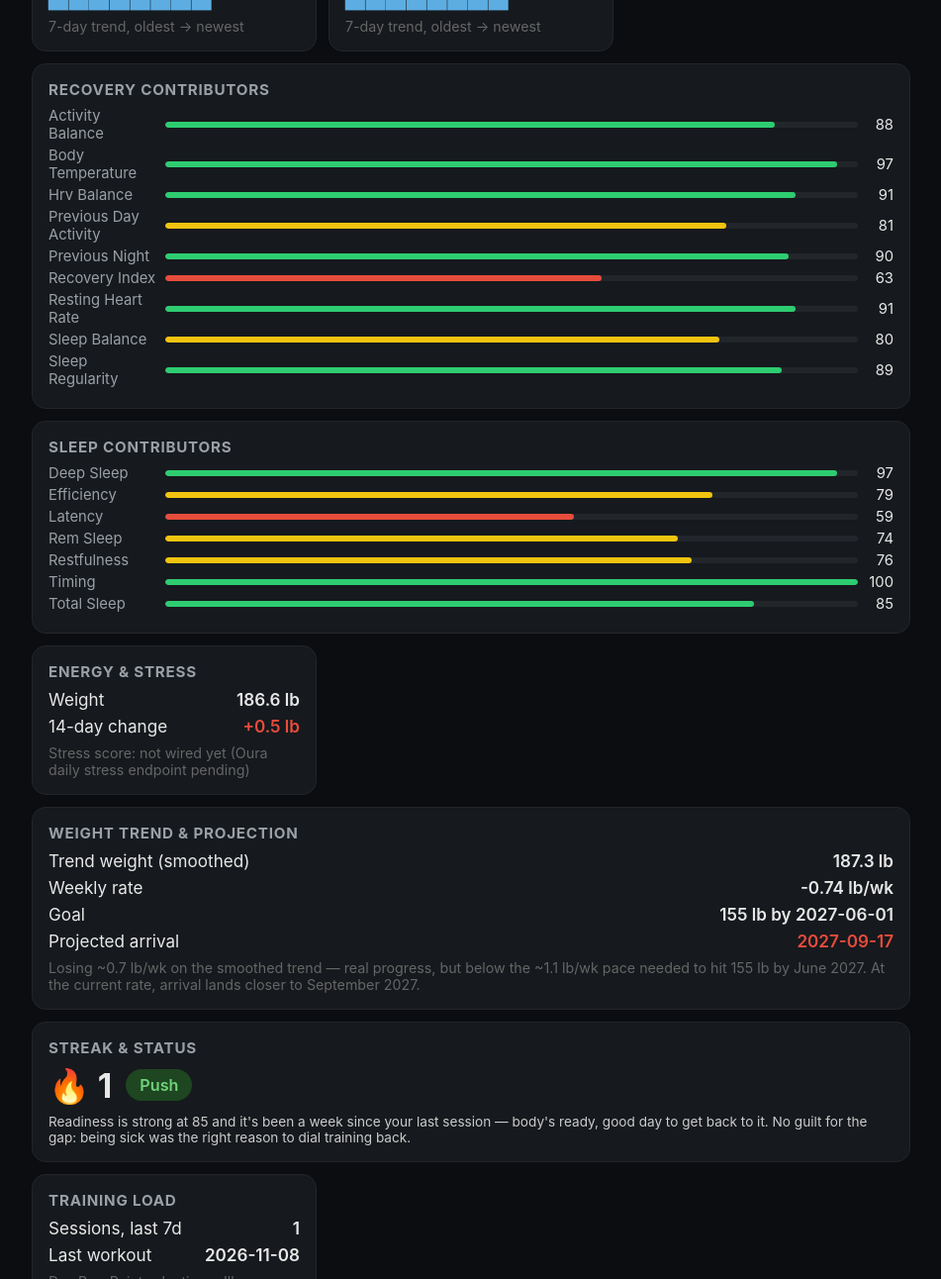
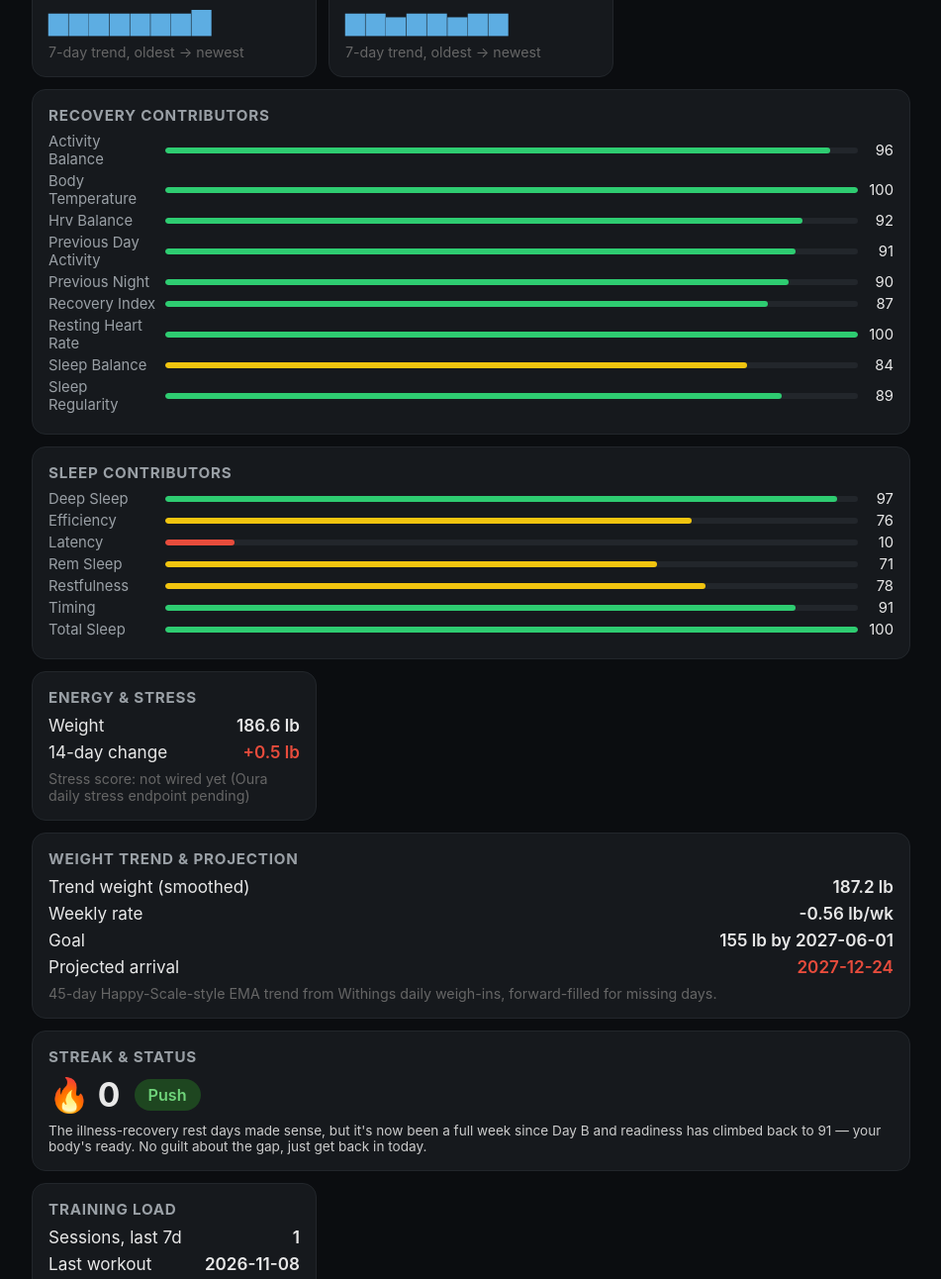
Before and after one commit to SuperPimsky/wellness-dashboard, a plain HTML site: page index.html in a window 1280 px wide. Shown: the part 402-1694 px from the top of the page at 99% size, without its empty margins (164-1115 px from the left). Drawn offline with Linux system fonts and the light colour scheme.

Commit message:
Wellness dashboard refresh 2026-11-15T07:57:00-05:00

```diff
--- a/index.html
+++ b/index.html
@@ -65,52 +65,52 @@
 </head>
 <body>
 <h1>Daily Wellness</h1>
-<div class="sub">2026-11-15 · auto-generated · last refresh 3:56 AM</div>
+<div class="sub">2026-11-15 · auto-generated · last refresh 8:00 AM</div>
 
-<div class="card full focus"><h2>Today&#39;s Focus</h2><div class="focustext">Weight trend is losing about 0.7 lb/wk — below the ~1.1 lb/wk pace needed for 155 lb by June 2027, projecting more like September 2027. Readiness is strong at 85 and it's been 7 days since your last session, so there's real room to pick training back up and close that gap.</div></div>
+<div class="card full focus"><h2>Today&#39;s Focus</h2><div class="focustext">Trend weight is easing off pace: losing about 0.56 lb/wk against the 1 lb/wk target, which projects the 155 goal to around Dec 2027 instead of June 2027. Nothing urgent, but tighten adherence this week. Readiness is strong today (91) and it's been a full week since your last session, so it's a good day to get back in the gym.</div></div>
 
 <div class="grid">
   <div class="card">
     <h2>Recovery (Readiness)</h2>
-    <div class="bigscore" style="color:#2ecc71">85</div>
+    <div class="bigscore" style="color:#2ecc71">91</div>
     <div class="label">out of 100</div>
-    <div class="spark">▇▆▆▆▆▆▆▆</div>
+    <div class="spark">▆▆▆▆▆▆▆▇</div>
     <div class="note">7-day trend, oldest → newest</div>
   </div>
   <div class="card">
     <h2>Sleep (last night)</h2>
     <div class="bigscore" style="color:#f1c40f">82</div>
     <div class="label">out of 100</div>
-    <div class="spark">▇▆▆▅▆▆▅▆</div>
+    <div class="spark">▆▆▅▆▆▅▆▆</div>
     <div class="note">7-day trend, oldest → newest</div>
   </div>
 
   <div class="card full">
     <h2>Recovery Contributors</h2>
     <div class="crow"><span>Activity Balance</span>
-      <div class="cbar"><div class="cfill" style="width:88%;background:#2ecc71"></div></div>
-      <span class="cval">88</span></div>
+      <div class="cbar"><div class="cfill" style="width:96%;background:#2ecc71"></div></div>
+      <span class="cval">96</span></div>
 <div class="crow"><span>Body Temperature</span>
-      <div class="cbar"><div class="cfill" style="width:97%;background:#2ecc71"></div></div>
-      <span class="cval">97</span></div>
+      <div class="cbar"><div class="cfill" style="width:100%;background:#2ecc71"></div></div>
+      <span class="cval">100</span></div>
 <div class="crow"><span>Hrv Balance</span>
+      <div class="cbar"><div class="cfill" style="width:92%;background:#2ecc71"></div></div>
+      <span class="cval">92</span></div>
+<div class="crow"><span>Previous Day Activity</span>
       <div class="cbar"><div class="cfill" style="width:91%;background:#2ecc71"></div></div>
       <span class="cval">91</span></div>
-<div class="crow"><span>Previous Day Activity</span>
-      <div class="cbar"><div class="cfill" style="width:81%;background:#f1c40f"></div></div>
-      <span class="cval">81</span></div>
 <div class="crow"><span>Previous Night</span>
       <div class="cbar"><div class="cfill" style="width:90%;background:#2ecc71"></div></div>
       <span class="cval">90</span></div>
 <div class="crow"><span>Recovery Index</span>
-      <div class="cbar"><div class="cfill" style="width:63%;background:#e74c3c"></div></div>
-      <span class="cval">63</span></div>
+      <div class="cbar"><div class="cfill" style="width:87%;background:#2ecc71"></div></div>
+      <span class="cval">87</span></div>
 <div class="crow"><span>Resting Heart Rate</span>
-      <div class="cbar"><div class="cfill" style="width:91%;background:#2ecc71"></div></div>
-      <span class="cval">91</span></div>
+      <div class="cbar"><div class="cfill" style="width:100%;background:#2ecc71"></div></div>
+      <span class="cval">100</span></div>
 <div class="crow"><span>Sleep Balance</span>
-      <div class="cbar"><div class="cfill" style="width:80%;background:#f1c40f"></div></div>
-      <span class="cval">80</span></div>
+      <div class="cbar"><div class="cfill" style="width:84%;background:#f1c40f"></div></div>
+      <span class="cval">84</span></div>
 <div class="crow"><span>Sleep Regularity</span>
       <div class="cbar"><div class="cfill" style="width:89%;background:#2ecc71"></div></div>
       <span class="cval">89</span></div>
@@ -122,23 +122,23 @@
       <div class="cbar"><div class="cfill" style="width:97%;background:#2ecc71"></div></div>
       <span class="cval">97</span></div>
 <div class="crow"><span>Efficiency</span>
-      <div class="cbar"><div class="cfill" style="width:79%;background:#f1c40f"></div></div>
-      <span class="cval">79</span></div>
-<div class="crow"><span>Latency</span>
-      <div class="cbar"><div class="cfill" style="width:59%;background:#e74c3c"></div></div>
-      <span class="cval">59</span></div>
-<div class="crow"><span>Rem Sleep</span>
-      <div class="cbar"><div class="cfill" style="width:74%;background:#f1c40f"></div></div>
-      <span class="cval">74</span></div>
-<div class="crow"><span>Restfulness</span>
       <div class="cbar"><div class="cfill" style="width:76%;background:#f1c40f"></div></div>
       <span class="cval">76</span></div>
+<div class="crow"><span>Latency</span>
+      <div class="cbar"><div class="cfill" style="width:10%;background:#e74c3c"></div></div>
+      <span class="cval">10</span></div>
+<div class="crow"><span>Rem Sleep</span>
+      <div class="cbar"><div class="cfill" style="width:71%;background:#f1c40f"></div></div>
+      <span class="cval">71</span></div>
+<div class="crow"><span>Restfulness</span>
+      <div class="cbar"><div class="cfill" style="width:78%;background:#f1c40f"></div></div>
+      <span class="cval">78</span></div>
 <div class="crow"><span>Timing</span>
+      <div class="cbar"><div class="cfill" style="width:91%;background:#2ecc71"></div></div>
+      <span class="cval">91</span></div>
+<div class="crow"><span>Total Sleep</span>
       <div class="cbar"><div class="cfill" style="width:100%;background:#2ecc71"></div></div>
       <span class="cval">100</span></div>
-<div class="crow"><span>Total Sleep</span>
-      <div class="cbar"><div class="cfill" style="width:85%;background:#2ecc71"></div></div>
-      <span class="cval">85</span></div>
   </div>
 
   <div class="card">
@@ -151,21 +151,21 @@
 
   <div class="card full">
     <h2>Weight Trend & Projection</h2>
-    <div class="metricrow"><span>Trend weight (smoothed)</span><span class="v">187.3 lb</span></div>
-    <div class="metricrow"><span>Weekly rate</span><span class="v">-0.74 lb/wk</span></div>
+    <div class="metricrow"><span>Trend weight (smoothed)</span><span class="v">187.2 lb</span></div>
+    <div class="metricrow"><span>Weekly rate</span><span class="v">-0.56 lb/wk</span></div>
     <div class="metricrow"><span>Goal</span><span class="v">155 lb by 2027-06-01</span></div>
     <div class="metricrow"><span>Projected arrival</span>
-      <span class="v neg">2027-09-17</span></div>
-    <div class="note">Losing ~0.7 lb/wk on the smoothed trend — real progress, but below the ~1.1 lb/wk pace needed to hit 155 lb by June 2027. At the current rate, arrival lands closer to September 2027.</div>
+      <span class="v neg">2027-12-24</span></div>
+    <div class="note">45-day Happy-Scale-style EMA trend from Withings daily weigh-ins, forward-filled for missing days.</div>
   </div>
 
   <div class="card full">
     <h2>Streak & Status</h2>
     <div class="streakrow">
-      <div class="flame">🔥 1</div>
+      <div class="flame">🔥 0</div>
       <div class="statuspill status-push">Push</div>
     </div>
-    <div class="note" style="font-size:0.85rem;color:#ccc;margin-top:8px;">Readiness is strong at 85 and it's been a week since your last session — body's ready, good day to get back to it. No guilt for the gap: being sick was the right reason to dial training back.</div>
+    <div class="note" style="font-size:0.85rem;color:#ccc;margin-top:8px;">The illness-recovery rest days made sense, but it's now been a full week since Day B and readiness has climbed back to 91 — your body's ready. No guilt about the gap, just get back in today.</div>
   </div>
 
   <div class="card">
```
